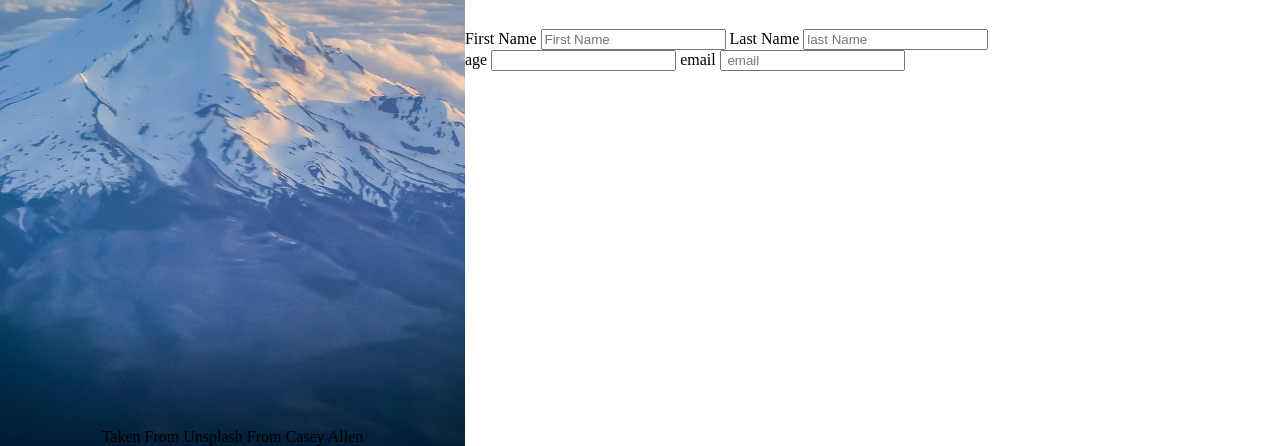
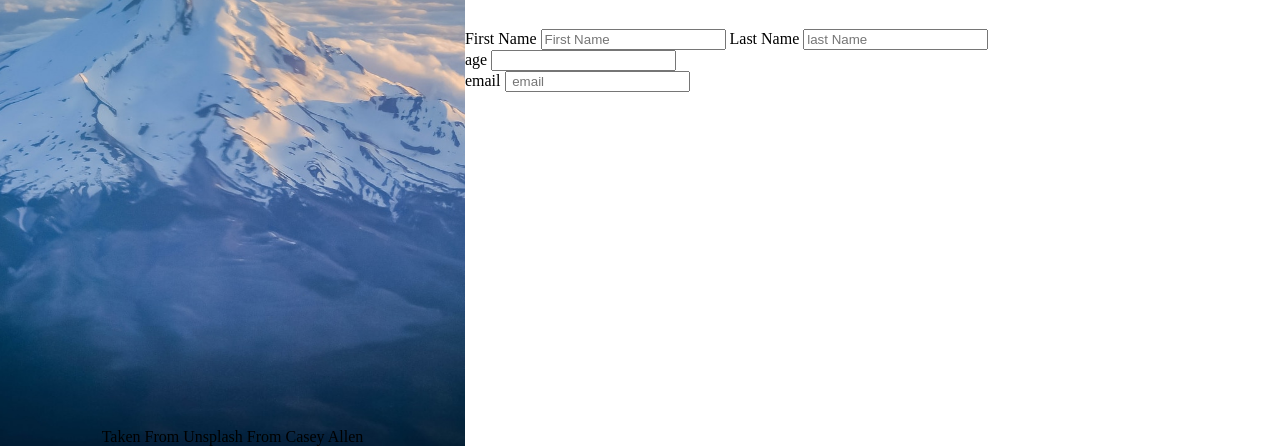
Before and after one commit to 1Pinesh/Sign-up-Form, a plain HTML site: page index.html in a window 1280 px wide. Shown: the part 354-800 px from the top of the page. Drawn offline with Linux system fonts and the light colour scheme.

Commit message:
fixing the div to be in the right section as it was outside the form befor

```diff
--- a/index.html
+++ b/index.html
@@ -20,15 +20,15 @@
         </div>
         <div class="form">
             <div class="form-sub-title">Sign Up Now</div>
-            <div class="col">
+
                 <form action="#">
+                    <div class="col1">
                     <label for="FirstName">First Name
                         <input type="text" id="firstName" required placeholder="First Name">
                     </label>
                     <label for="lastName">Last Name
                         <input type="text" id="lastName" required placeholder="last Name">
                     </label>
-                </form>
                 </div>
                 <div class="col">
                     <label for="age">
@@ -39,6 +39,9 @@
                         <input type="email" name="email" id="email" placeholder=" email">
                     </label>
                 </div>
+                </form>
+
+
 
         </div>
     </div>
--- a/style.css
+++ b/style.css
@@ -71,3 +71,9 @@ body{
 .form-desc{
     background-color: lightgray;
 }
+
+
+.col{
+    display: flex;
+    flex-flow: column;
+}
```
Lines whose indentation alone changed are shown as unchanged.
